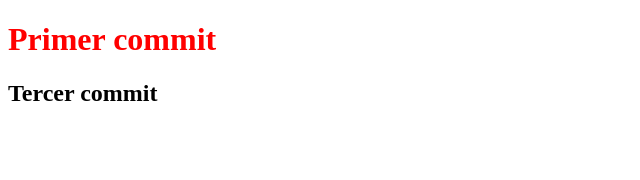
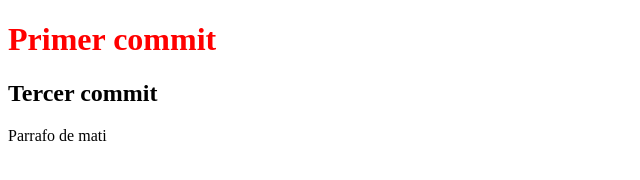
Before and after one commit to matiassartini/prueba, a plain HTML site: page index.html in a window 1280 px wide. Shown: the whole page, without its empty margins (0-640 px from the left). Drawn offline with Linux system fonts and the light colour scheme.

Commit message:
commit rama mati

```diff
--- a/index.html
+++ b/index.html
@@ -11,5 +11,9 @@
     <h1>Primer commit</h1>
     <h2>Tercer commit</h2>
 
+<div>
+    <p>Parrafo de mati</p>
+</div>
+
 </body>
 </html>
```
